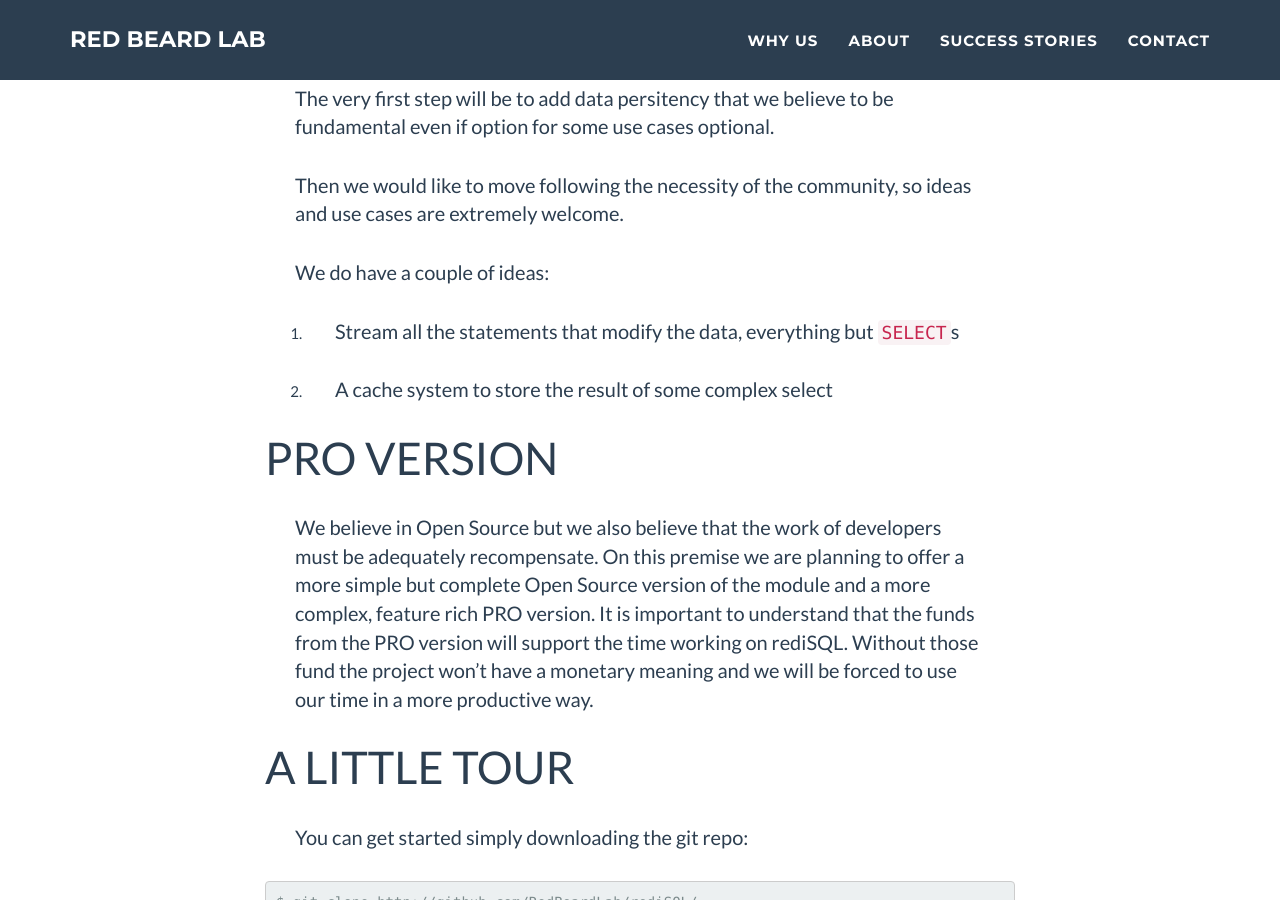
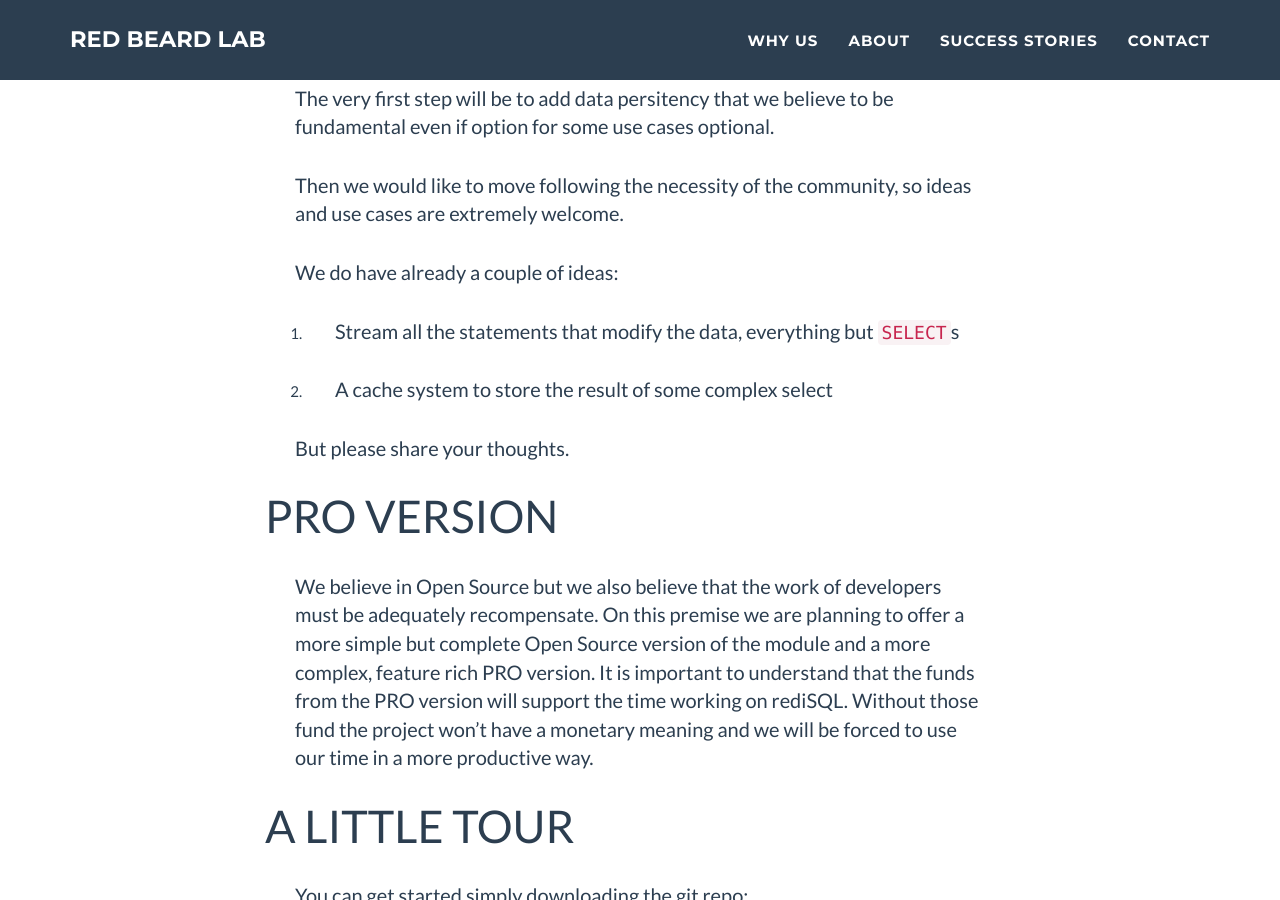
Before and after one commit to RedBeardLab/redbeardlab.github.io, a Jekyll site: the page built from _posts/2016-12-13-redisql.md, in a window 1280 px wide and 900 px high, scrolled down 2605 px. Built offline with Jekyll 4.4.1, drawn with Linux system fonts in a browser that asks for light colours.

Commit message:
add ideas

```diff
--- a/_posts/2016-12-13-redisql.md
+++ b/_posts/2016-12-13-redisql.md
@@ -63,11 +63,13 @@ The very first step will be to add data persitency that we believe to be fundame
 
 Then we would like to move following the necessity of the community, so ideas and use cases are extremely welcome.
 
-We do have a couple of ideas:
+We do have already a couple of ideas:
 
 1. Stream all the statements that modify the data, everything but `SELECT`s
 
 2. A cache system to store the result of some complex select
+
+But please share your thoughts.
 
 ## PRO version
 
```
